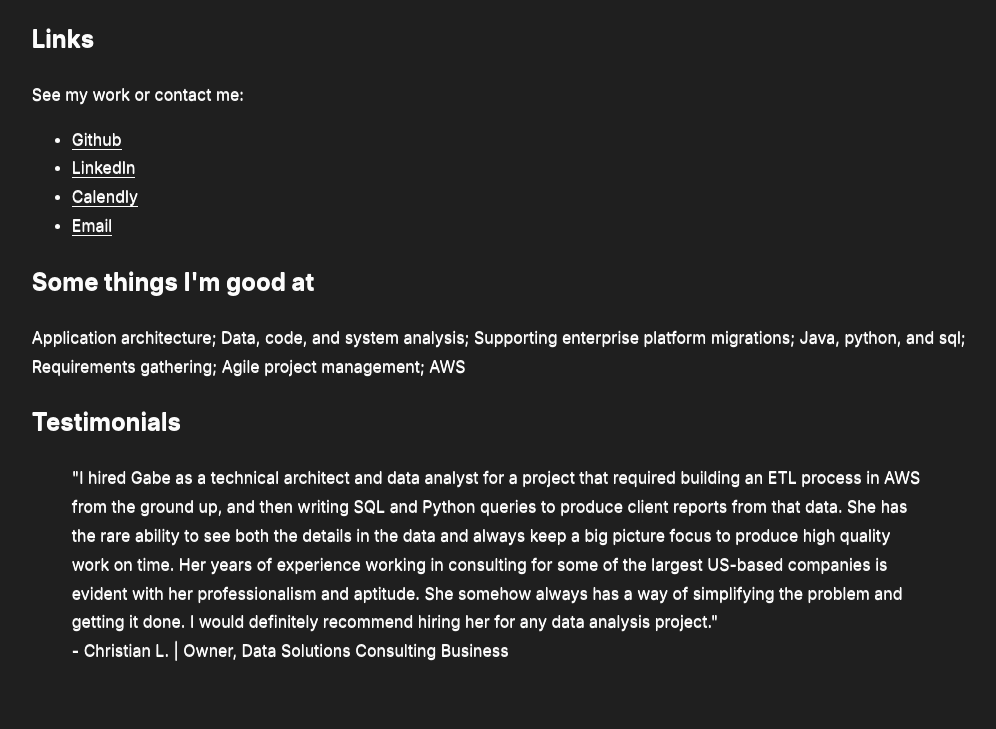
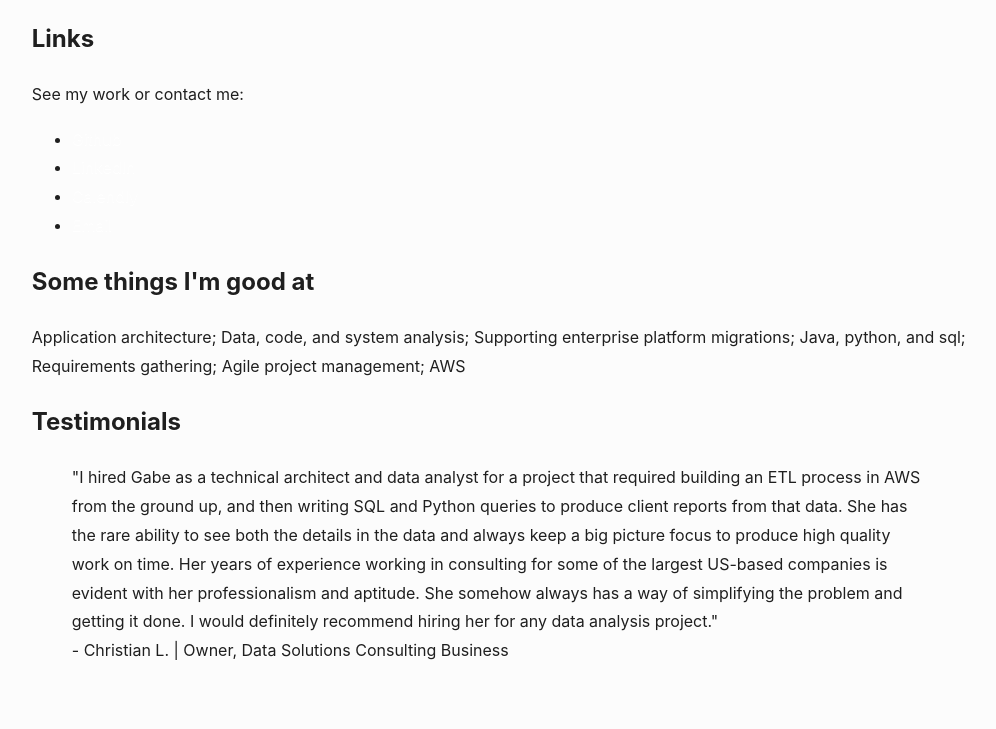
Before and after one commit to gabewin/gabewin_personal_website, a plain HTML site: page index.html in a window 1280 px wide. Shown: the part 175-904 px from the top of the page, without its empty margins (141-1137 px from the left). Drawn offline with Linux system fonts and the light colour scheme.

Commit message:
Update index.html

```diff
--- a/index.html
+++ b/index.html
@@ -7,7 +7,7 @@
         <meta name="description" content="Personal Website of Gabrielle Goodwin"/>
         <link rel="canonical" href="http://www.gabewin.com"/>
         <style>
-            body {margin: 5% auto; background: #1f1f1f; color: #fcfcfc; font-family: -apple-system, BlinkMacSystemFont, "Segoe UI", Roboto, Helvetica, Arial, sans-serif; font-size: 16px; line-height: 1.8; text-shadow: 0 1px 0 #ffffff; max-width: 73%;}
+            body {margin: 5% auto; background: #fcfcfc; color: #1f1f1f; font-family: -apple-system, BlinkMacSystemFont, "Segoe UI", Roboto, Helvetica, Arial, sans-serif; font-size: 16px; line-height: 1.8; text-shadow: 0 1px 0 #ffffff; max-width: 73%;}
             code {background: white;}
             a {border-bottom: 1px solid #fcfcfc; color: #fcfcfc; text-decoration: none;}
             a:hover {border-bottom: 0;}
```
